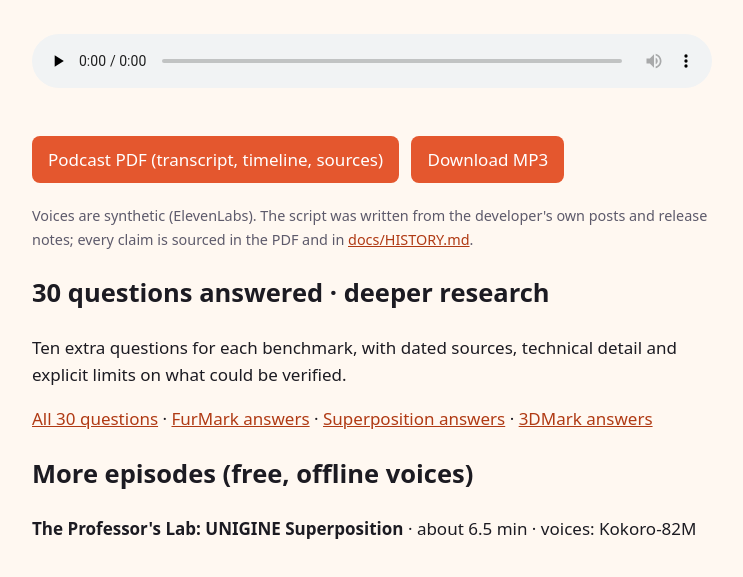
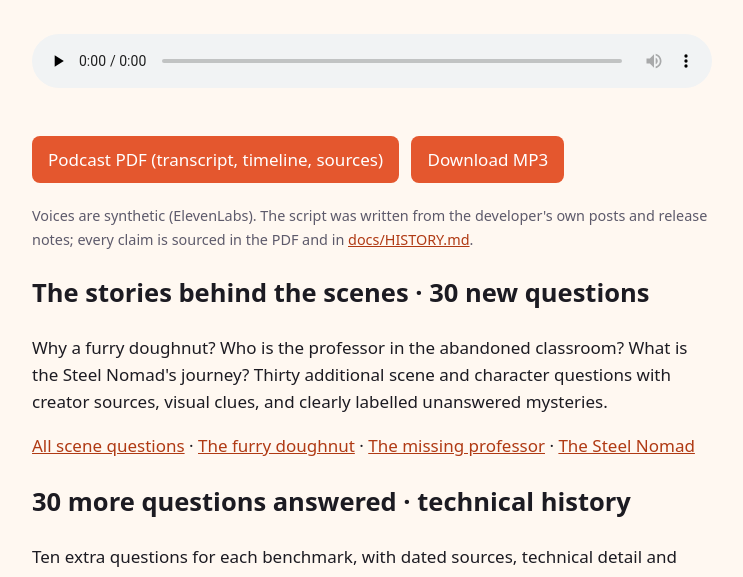
Before and after one commit to Parris-Tech-Services/furmark-history, a plain HTML site: page site/index.html in a window 1280 px wide. Shown: the part 206-783 px from the top of the page, without its empty margins (268-1011 px from the left). Drawn offline with Linux system fonts and the light colour scheme.

Commit message:
Link new 30-question scene lore research from site/index.html

```diff
--- a/site/index.html
+++ b/site/index.html
@@ -16,7 +16,10 @@ audio{width:100%;margin:20px 0}a{color:var(--hot)}.mut{color:var(--mut);font-siz
 <p><a class="btn" href="furmark-history-podcast.pdf">Podcast PDF (transcript, timeline, sources)</a>
 <a class="btn" href="furmark-history-podcast.mp3">Download MP3</a></p>
 <p class="mut">Voices are synthetic (ElevenLabs). The script was written from the developer's own posts and release notes; every claim is sourced in the PDF and in <a href="https://github.com/Parris-Tech-Services/furmark-history/blob/main/docs/HISTORY.md">docs/HISTORY.md</a>.</p>
-<h2>30 questions answered · deeper research</h2>
+<h2>The stories behind the scenes · 30 new questions</h2>
+<p>Why a furry doughnut? Who is the professor in the abandoned classroom? What is the Steel Nomad's journey? Thirty additional scene and character questions with creator sources, visual clues, and clearly labelled unanswered mysteries.</p>
+<p><a href="https://github.com/Parris-Tech-Services/furmark-history/blob/main/docs/SCENE_STORY_QUESTIONS.md">All scene questions</a> · <a href="https://github.com/Parris-Tech-Services/furmark-history/blob/main/docs/SCENE_FURMARK.md">The furry doughnut</a> · <a href="https://github.com/Parris-Tech-Services/furmark-history/blob/main/docs/SCENE_SUPERPOSITION.md">The missing professor</a> · <a href="https://github.com/Parris-Tech-Services/furmark-history/blob/main/docs/SCENE_STEEL_NOMAD.md">The Steel Nomad</a></p>
+<h2>30 more questions answered · technical history</h2>
 <p>Ten extra questions for each benchmark, with dated sources, technical detail and explicit limits on what could be verified.</p>
 <p><a href="https://github.com/Parris-Tech-Services/furmark-history/blob/main/docs/QUESTIONS.md">All 30 questions</a> · <a href="https://github.com/Parris-Tech-Services/furmark-history/blob/main/docs/QA_FURMARK.md">FurMark answers</a> · <a href="https://github.com/Parris-Tech-Services/furmark-history/blob/main/docs/QA_SUPERPOSITION.md">Superposition answers</a> · <a href="https://github.com/Parris-Tech-Services/furmark-history/blob/main/docs/QA_3DMARK.md">3DMark answers</a></p>
 <h2>More episodes (free, offline voices)</h2>
```
